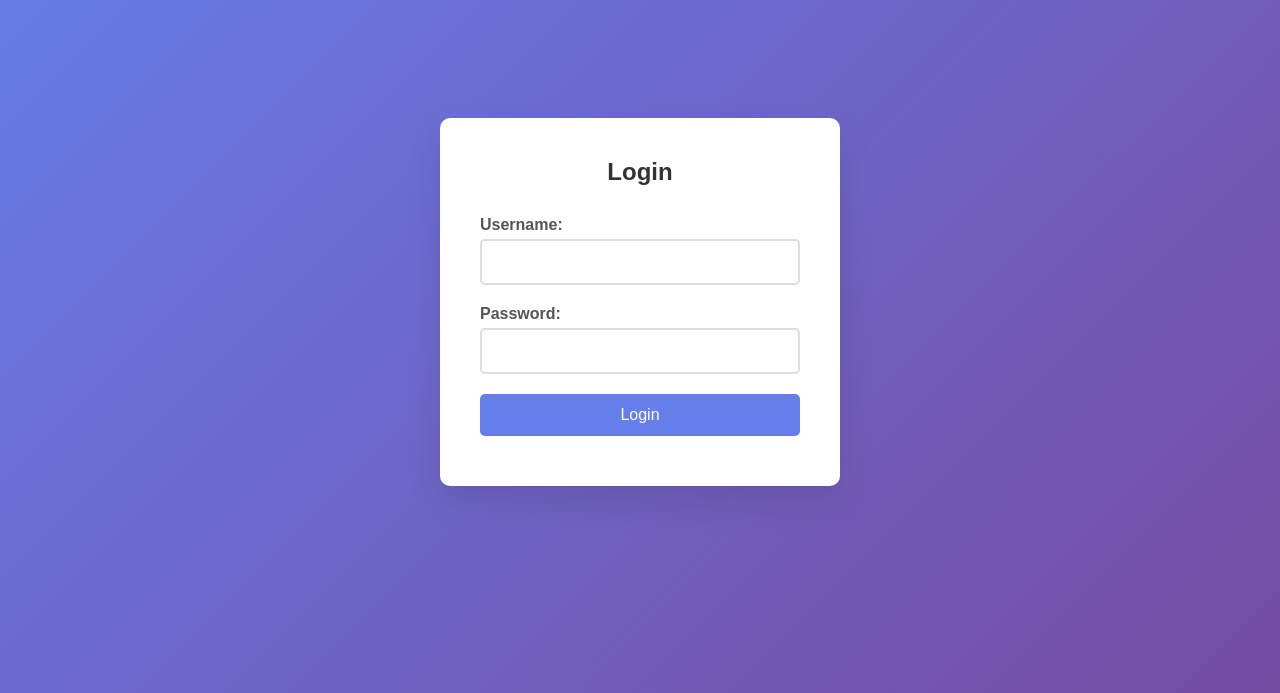
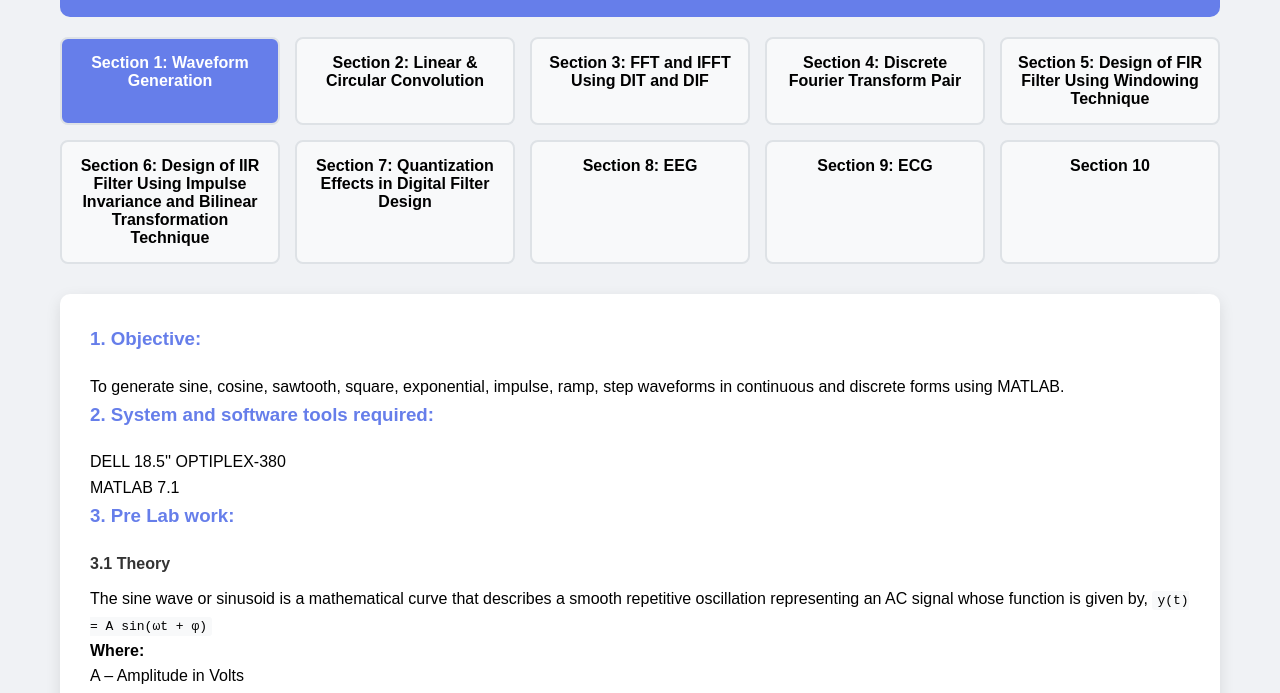
Before and after one commit to KALAISELVAN-P/dsp, a plain HTML site: page index.html in a window 1280 px wide. Shown: the part 98-791 px from the top of the page. Drawn offline with Linux system fonts and the light colour scheme.

Commit message:
remove login page

```diff
--- a/index.html
+++ b/index.html
@@ -8,61 +8,7 @@
         * { margin: 0; padding: 0; box-sizing: border-box; }
         body { font-family: Arial, sans-serif; background: #f0f2f5; }
 
-        .login-container {
-            display: flex;
-            justify-content: center;
-            align-items: center;
-            height: 100vh;
-            background: linear-gradient(135deg, #667eea 0%, #764ba2 100%);
-        }
-
-        .login-box {
-            background: white;
-            padding: 40px;
-            border-radius: 10px;
-            box-shadow: 0 15px 35px rgba(0,0,0,0.1);
-            width: 400px;
-        }
-
-        .login-box h2 { text-align: center; margin-bottom: 30px; color: #333; }
-
-        .form-group {
-            margin-bottom: 20px;
-        }
-
-        .form-group label {
-            display: block;
-            margin-bottom: 5px;
-            color: #555;
-            font-weight: bold;
-        }
-
-        .form-group input {
-            width: 100%;
-            padding: 12px;
-            border: 2px solid #ddd;
-            border-radius: 5px;
-            font-size: 16px;
-        }
-
-        .login-btn {
-            width: 100%;
-            padding: 12px;
-            background: #667eea;
-            color: white;
-            border: none;
-            border-radius: 5px;
-            font-size: 16px;
-            cursor: pointer;
-            transition: background 0.3s;
-        }
-
-        .login-btn:hover { background: #5a6fd8; }
-
-        .error { color: red; text-align: center; margin-top: 10px; }
-
         .main-container {
-            display: none;
             max-width: 1200px;
             margin: 0 auto;
             padding: 20px;
@@ -77,17 +23,7 @@
             margin-bottom: 20px;
         }
 
-        .logout-btn {
-            position: absolute;
-            top: 20px;
-            right: 20px;
-            padding: 10px 20px;
-            background: #dc3545;
-            color: white;
-            border: none;
-            border-radius: 5px;
-            cursor: pointer;
-        }
+
 
         .sections-nav {
             display: grid;
@@ -128,26 +64,7 @@
     </style>
 </head>
 <body>
-    <div id="loginContainer" class="login-container">
-        <div class="login-box">
-            <h2>Login</h2>
-            <form id="loginForm">
-                <div class="form-group">
-                    <label for="username">Username:</label>
-                    <input type="text" id="username" required>
-                </div>
-                <div class="form-group">
-                    <label for="password">Password:</label>
-                    <input type="password" id="password" required>
-                </div>
-                <button type="submit" class="login-btn">Login</button>
-                <div id="errorMsg" class="error"></div>
-            </form>
-        </div>
-    </div>
-
     <div id="mainContainer" class="main-container">
-        <button class="logout-btn" onclick="logout()">Logout</button>
 
         <div class="header">
             <h1>DSP Laboratory Portal</h1>
@@ -1076,22 +993,6 @@ grid on;</code></pre>
     </div>
 
     <script>
-        document.getElementById('loginForm').addEventListener('submit', function(e) {
-            e.preventDefault();
-
-            const username = document.getElementById('username').value;
-            const password = document.getElementById('password').value;
-            const errorMsg = document.getElementById('errorMsg');
-
-            if (username === 'batman' && password === 'batman') {
-                document.getElementById('loginContainer').style.display = 'none';
-                document.getElementById('mainContainer').style.display = 'block';
-                errorMsg.textContent = '';
-            } else {
-                errorMsg.textContent = 'Invalid username or password!';
-            }
-        });
-
         function showSection(sectionNum) {
             // Hide all sections
             for (let i = 1; i <= 10; i++) {
@@ -1109,14 +1010,6 @@ grid on;</code></pre>
             // Add active class to clicked button
             document.querySelectorAll('.section-btn')[sectionNum - 1].classList.add('active');
         }
-
-        function logout() {
-            document.getElementById('loginContainer').style.display = 'flex';
-            document.getElementById('mainContainer').style.display = 'none';
-            document.getElementById('username').value = '';
-            document.getElementById('password').value = '';
-            document.getElementById('errorMsg').textContent = '';
-        }
     </script>
 </body>
 </html>
```
